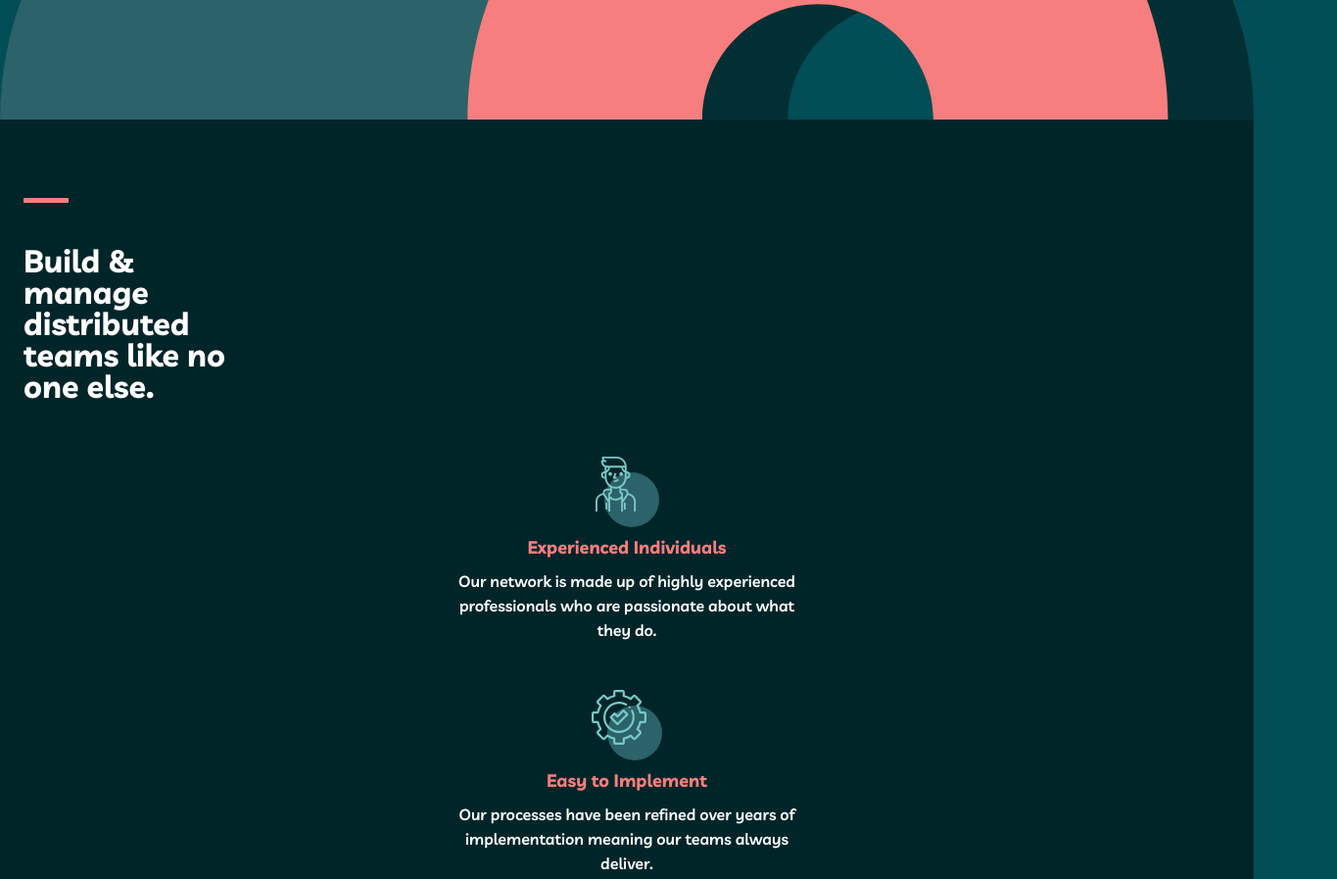
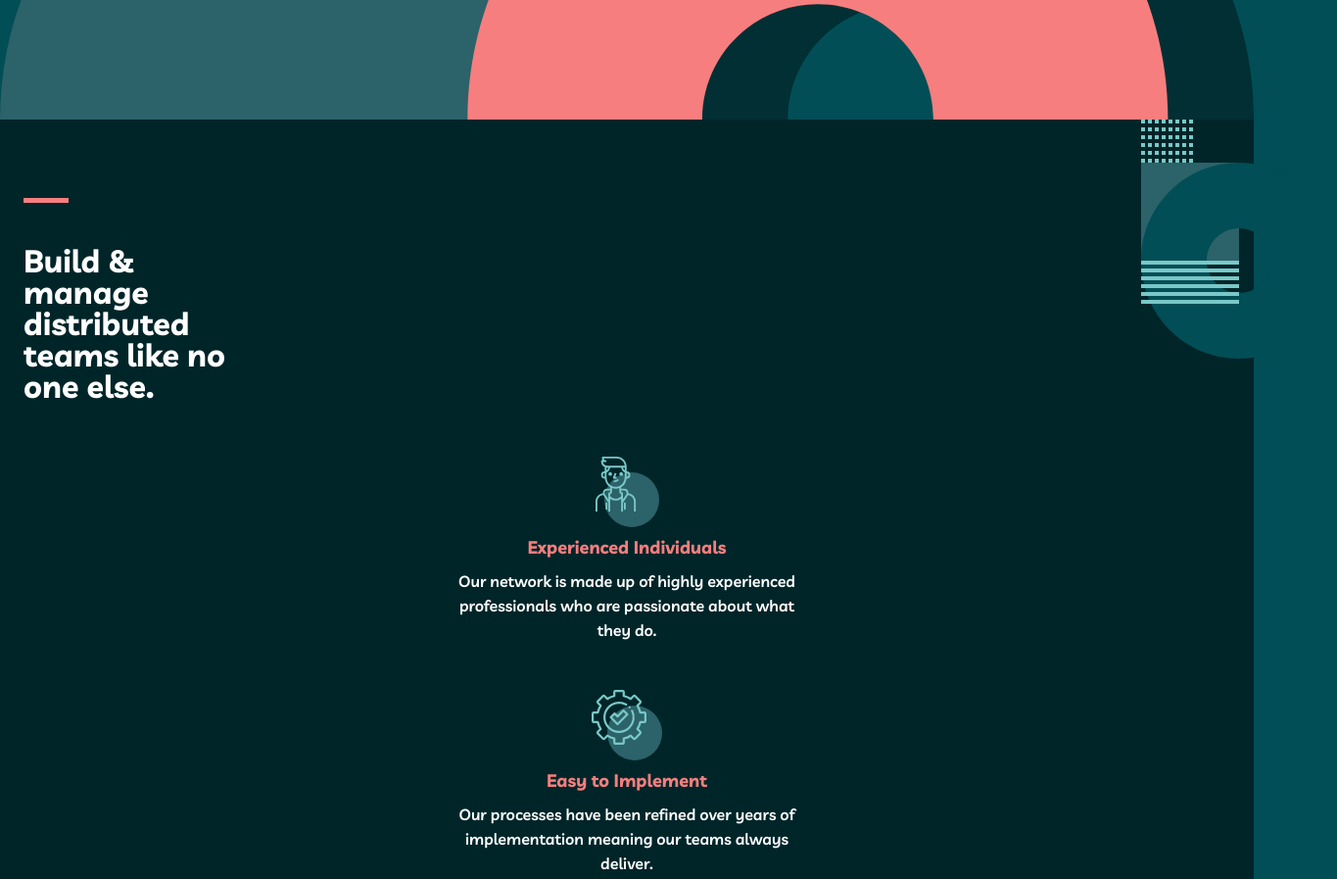
Before and after one commit to bengera/myteam, a website: page index.html in a window 1280 px wide. Shown: the part 820-1717 px from the top of the page at 98% size, 1365 px wide, since content can reach past the window. Drawn offline with Linux system fonts and the light colour scheme.

Commit message:
add overview background image

```diff
--- a/index.html
+++ b/index.html
@@ -55,12 +55,13 @@
 </header>
 
 <section class="overview">
+  <img class="overview__bg-img" src="./assets/bg-pattern-home-3.svg" alt="overview background image">
+
   <div class="overview__left-content">
     <h2 class="overview__heading">Build & manage distributed teams like no one else.</h2>
   </div>
 
   <div class="overview__right-content">
-
     <div class="overview__box">
       <div class="overview__icon-container">
         <img src="./assets/icon-person.svg" alt="icon of a person" class="overview__img">
--- a/sass/base/_global.scss
+++ b/sass/base/_global.scss
@@ -30,6 +30,7 @@ body {
 
 .overview {
   background-color: $color-dark-green;
+  position: relative;
 
   &__left-content {
     padding-top: 80px;
@@ -41,13 +42,19 @@ body {
     flex-direction: column;
     margin-top: 56px;
     gap: 3rem;
+    // background-image: url(/assets/bg-pattern-home-3.svg);
+    // background-repeat: no-repeat;
+  }
+
+  &__bg-img {
+    position: absolute;
+    right: -85px;
   }
 
   &__heading {
     background: linear-gradient(#F67E7E, #F67E7E) 0% 0% no-repeat;
     background-size: 20% 5px;
     padding-top: 48px;
-
     color: $color-white;
     font-size: 2rem;
     width: 230px;
```
Also changed, not shown: css/style.css, 1 other file.
